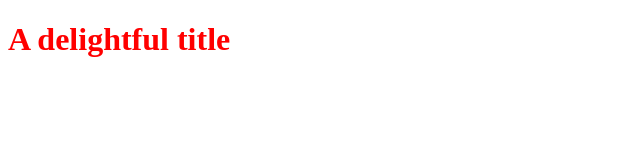
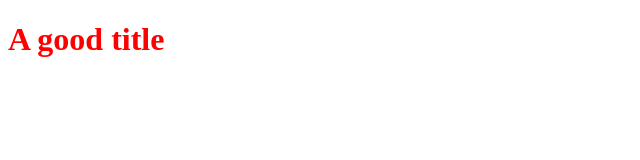
Before and after one commit to AdyAdharsh/ohmyfood, a plain HTML site: page index.html in a window 1280 px wide. Shown: the whole page, without its empty margins (0-640 px from the left). Drawn offline with Linux system fonts and the light colour scheme.

Commit message:
first commit

```diff
--- a/index.html
+++ b/index.html
@@ -1,10 +1,10 @@
 <!DOCTYPE html>
 <html>
 <head>
-    <title></title>
+    <title>ohmyfood</title>
     <link rel="stylesheet" type="text/css" href="styles.css">
 </head>
 <body>
-    <h1>A delightful title</h1>
+    <h1>A good title</h1>
 </body>
 </html>
```
